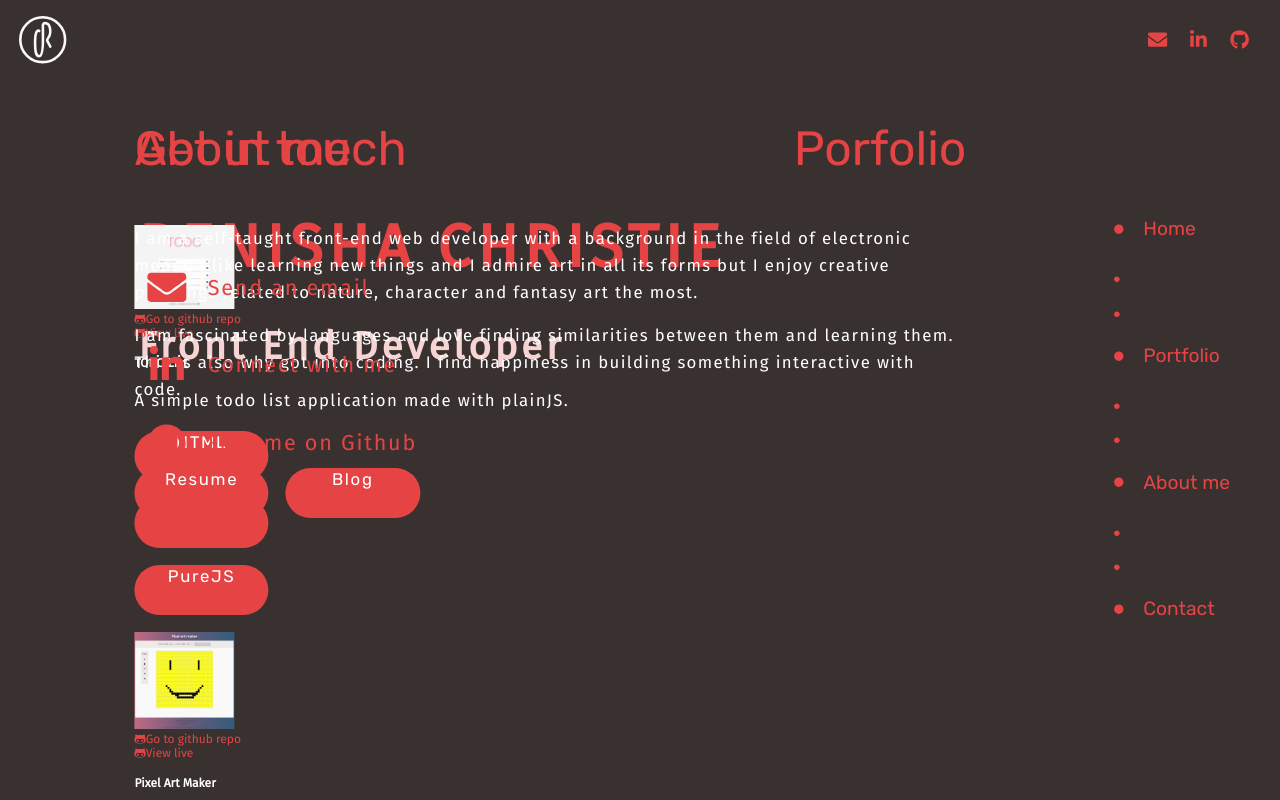
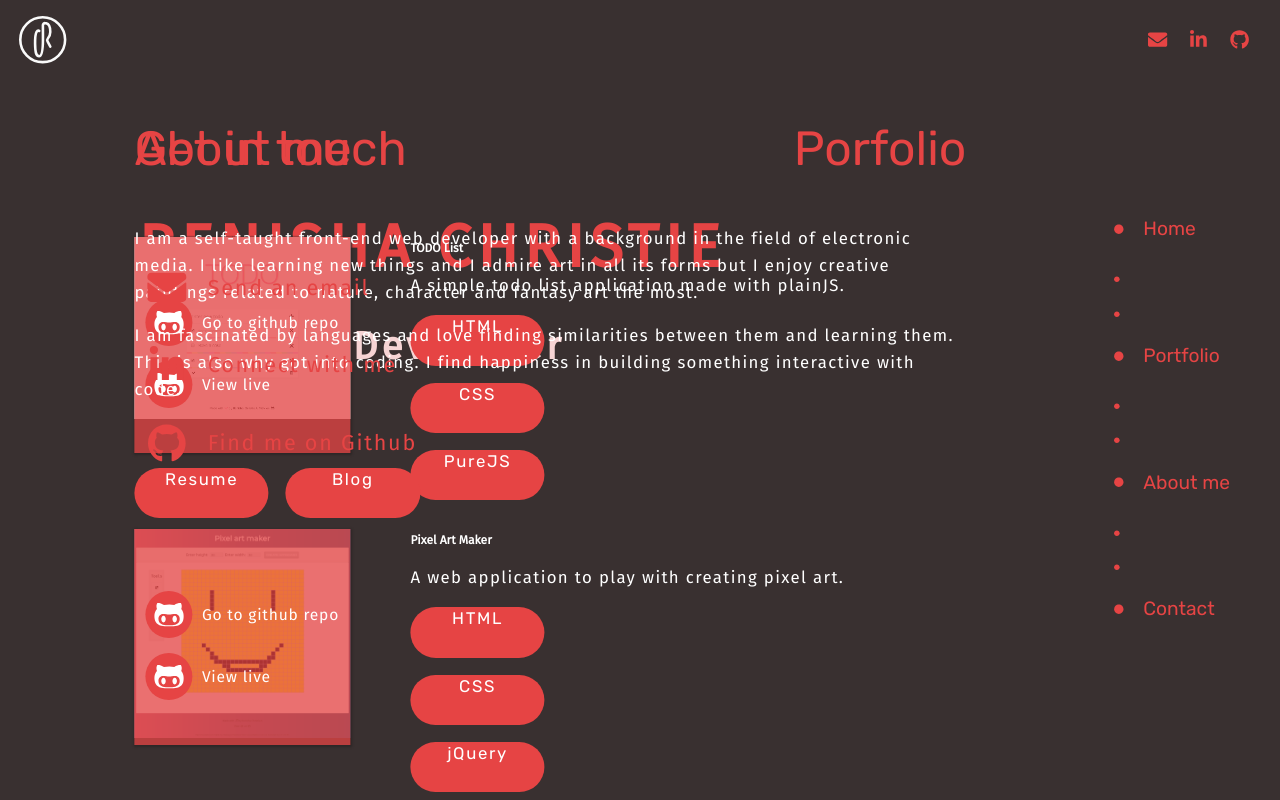
Before and after one commit to crisner/my-portfolio, a React (Create React App) app: page / in a window 1280 px wide. Shown: the top 800 px of the page. Built offline with nearby package versions, Linux system fonts and the light colour scheme.

Commit message:
Refactor thumbnail code

```diff
--- a/src/components/PortfolioItem.js
+++ b/src/components/PortfolioItem.js
@@ -1,14 +1,20 @@
 import React from 'react';
 import { FontAwesomeIcon } from '@fortawesome/react-fontawesome';
 import Pill from './Pill';
+import styles from './PortfolioItem.module.css';
 
 function PortfolioItem(props) {
     return (
-        <div>
-            <div>
-                <img src={props.thumbnail} width="100px" alt={props.title} />
-                <a href={props.repo}><FontAwesomeIcon icon={['fab', 'github-alt']} /> Go to github repo</a>
-                <a href={props.live}><FontAwesomeIcon icon={['fab', 'github-alt']} /> View live</a>
+        <div className={styles.Item}>
+            <div className={styles.thumbnail}>
+                <div className={styles.overlay}>
+                    <div className={styles.links}>
+                        <a href={props.repo}><span className={styles.circle}><FontAwesomeIcon icon={['fab', 'github-alt']} /></span> Go to github repo</a>
+                        <a href={props.live}><span className={styles.circle}><FontAwesomeIcon icon={['fab', 'github-alt']} /></span> View live</a>
+                    </div>
+                </div>
+                <img src={props.thumbnail} alt={props.title} />
+
             </div>
             <div>
                 <h4>{props.title}</h4>
```
